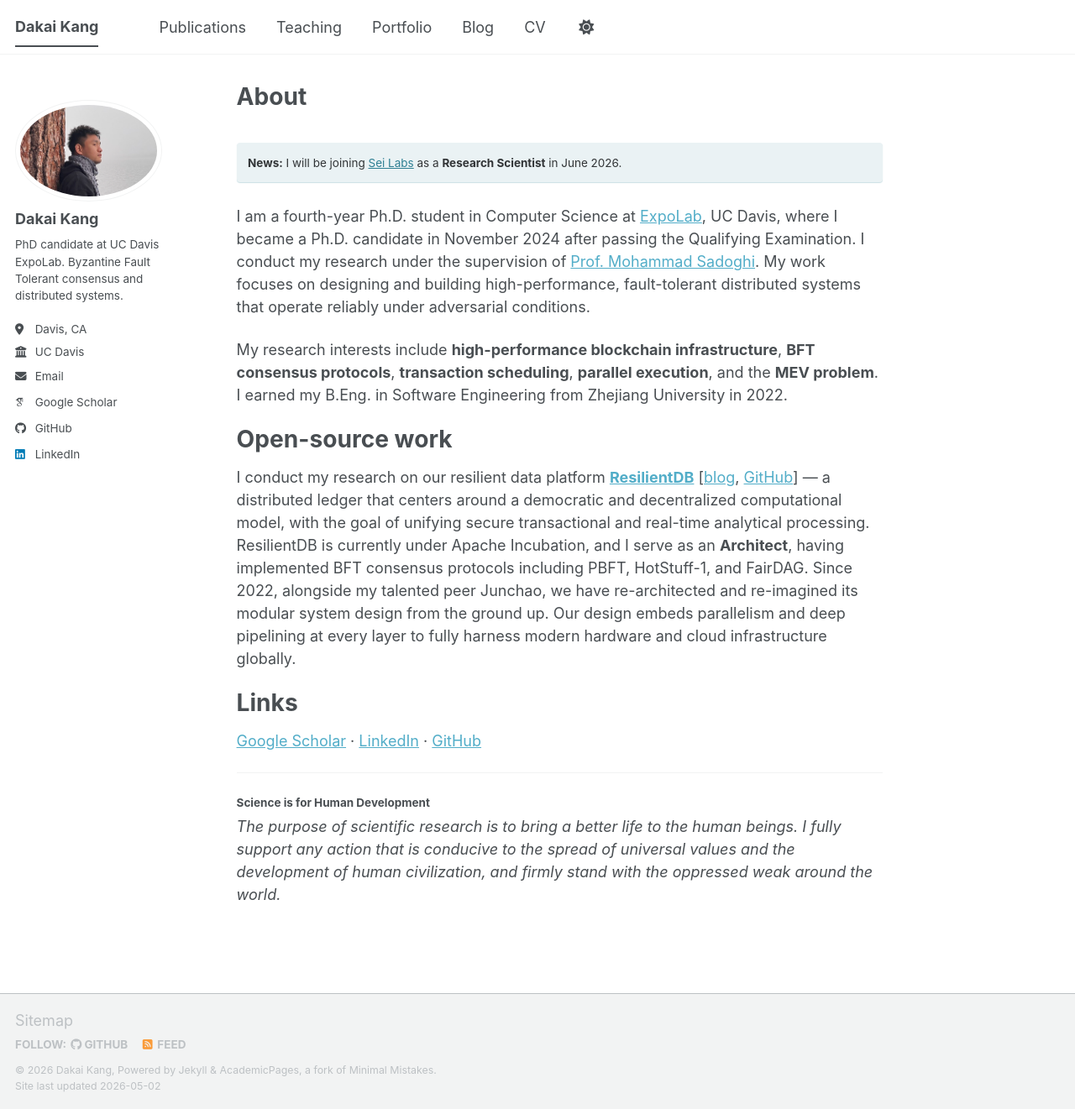
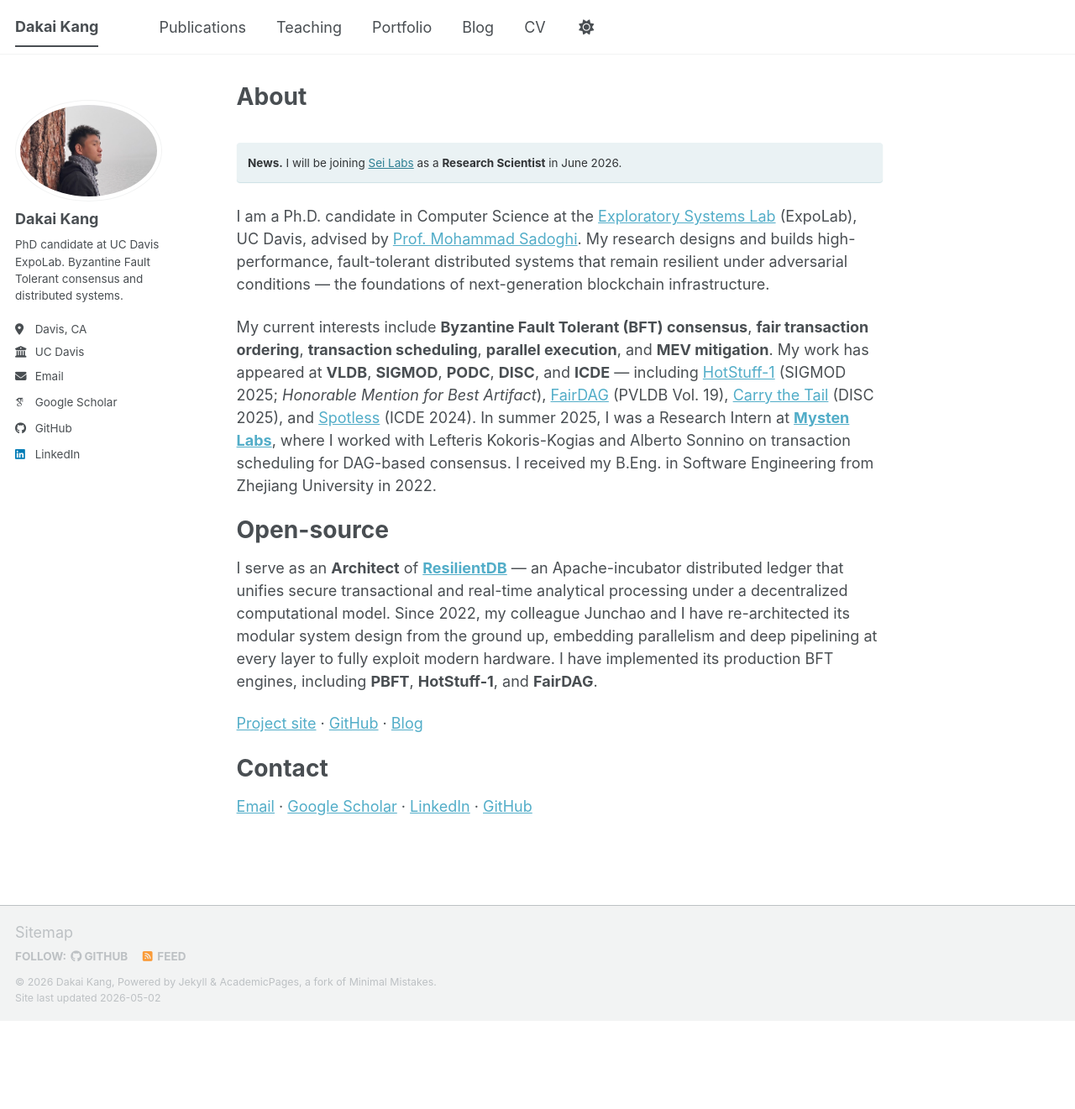
Before and after one commit to DakaiKang/dakaikang.github.io, a Jekyll site: the page built from _pages/about.md, in a window 1280 px wide and 1321 px high. Shown: the whole window at 84% size. Built offline with Jekyll 4.4.1, drawn with Linux system fonts in a browser that asks for light colours; some web fonts are replaced; a script bundle is joined from its source files by our own code; library files that are not in the unit come from our copies.

Commit message:
Polish About page; link Mysten Labs; formalize company names on CV
- Rewrite the About page in a tighter, more professional voice. Lead with research focus, name the publication venues (VLDB, SIGMOD, PODC, DISC, ICDE), and link key papers (HotStuff-1, FairDAG, Carry the Tail, Spotless). Surface email under a Contact section.
- Link "Mysten Labs" to https://www.mystenlabs.com on About and CV.
- Use formal "Sei Labs, Inc." and "Mysten Labs, Inc." on the CV (page and downloadable PDF). The About bio keeps the colloquial form because "Inc." reads awkwardly in flowing prose.
- Rebuild files/cv-dakai-kang.pdf from the updated CV LaTeX source.

Co-Authored-By: Claude Opus 4.7 (1M context) <noreply@anthropic.com>

```diff
--- a/_pages/about.md
+++ b/_pages/about.md
@@ -7,23 +7,19 @@ redirect_from:
   - /about.html
 ---
 
-**News:** I will be joining [Sei Labs](https://www.sei.io) as a **Research Scientist** in June 2026.
+**News.** I will be joining [Sei Labs](https://www.sei.io) as a **Research Scientist** in June 2026.
 {: .notice--info}
 
-I am a fourth-year Ph.D. student in Computer Science at [ExpoLab](https://expolab.org), UC Davis, where I became a Ph.D. candidate in November 2024 after passing the Qualifying Examination. I conduct my research under the supervision of [Prof. Mohammad Sadoghi](https://expolab.org). My work focuses on designing and building high-performance, fault-tolerant distributed systems that operate reliably under adversarial conditions.
+I am a Ph.D. candidate in Computer Science at the [Exploratory Systems Lab](https://expolab.org) (ExpoLab), UC Davis, advised by [Prof. Mohammad Sadoghi](https://expolab.org). My research designs and builds high-performance, fault-tolerant distributed systems that remain resilient under adversarial conditions — the foundations of next-generation blockchain infrastructure.
 
-My research interests include **high-performance blockchain infrastructure**, **BFT consensus protocols**, **transaction scheduling**, **parallel execution**, and the **MEV problem**. I earned my B.Eng. in Software Engineering from Zhejiang University in 2022.
+My current interests include **Byzantine Fault Tolerant (BFT) consensus**, **fair transaction ordering**, **transaction scheduling**, **parallel execution**, and **MEV mitigation**. My work has appeared at **VLDB**, **SIGMOD**, **PODC**, **DISC**, and **ICDE** — including [HotStuff-1](https://dl.acm.org/doi/10.1145/3725308) (SIGMOD 2025; *Honorable Mention for Best Artifact*), [FairDAG](https://www.vldb.org/pvldb/vol19/p265-kang.pdf) (PVLDB Vol. 19), [Carry the Tail](https://doi.org/10.4230/LIPIcs.DISC.2025.59) (DISC 2025), and [Spotless](https://ieeexplore.ieee.org/document/10597971/) (ICDE 2024). In summer 2025, I was a Research Intern at [**Mysten Labs**](https://www.mystenlabs.com), where I worked with Lefteris Kokoris-Kogias and Alberto Sonnino on transaction scheduling for DAG-based consensus. I received my B.Eng. in Software Engineering from Zhejiang University in 2022.
 
-Open-source work
+Open-source
 ======
-I conduct my research on our resilient data platform **[ResilientDB](https://expolab.resilientdb.com)** [[blog](https://blog.resilientdb.com), [GitHub](https://github.com/apache/incubator-resilientdb)] — a distributed ledger that centers around a democratic and decentralized computational model, with the goal of unifying secure transactional and real-time analytical processing. ResilientDB is currently under Apache Incubation, and I serve as an **Architect**, having implemented BFT consensus protocols including PBFT, HotStuff-1, and FairDAG. Since 2022, alongside my talented peer Junchao, we have re-architected and re-imagined its modular system design from the ground up. Our design embeds parallelism and deep pipelining at every layer to fully harness modern hardware and cloud infrastructure globally.
+I serve as an **Architect** of [**ResilientDB**](https://expolab.resilientdb.com) — an Apache-incubator distributed ledger that unifies secure transactional and real-time analytical processing under a decentralized computational model. Since 2022, my colleague Junchao and I have re-architected its modular system design from the ground up, embedding parallelism and deep pipelining at every layer to fully exploit modern hardware. I have implemented its production BFT engines, including **PBFT**, **HotStuff-1**, and **FairDAG**.
 
-Links
+[Project site](https://expolab.resilientdb.com) · [GitHub](https://github.com/apache/incubator-resilientdb) · [Blog](https://blog.resilientdb.com)
+
+Contact
 ======
-[Google Scholar](https://scholar.google.com/citations?user=HCut6YEAAAAJ&hl=en) · [LinkedIn](https://www.linkedin.com/in/dakai-kang-288451227/) · [GitHub](https://github.com/DakaiKang)
-
-----
-
-#### Science is for Human Development
-
-*The purpose of scientific research is to bring a better life to the human beings. I fully support any action that is conducive to the spread of universal values and the development of human civilization, and firmly stand with the oppressed weak around the world.*
+[Email](mailto:dakang@ucdavis.edu) · [Google Scholar](https://scholar.google.com/citations?user=HCut6YEAAAAJ&hl=en) · [LinkedIn](https://www.linkedin.com/in/dakai-kang-288451227/) · [GitHub](https://github.com/DakaiKang)
```
Also changed, not shown: _pages/cv.md (+2 -2 lines), 1 other file.
